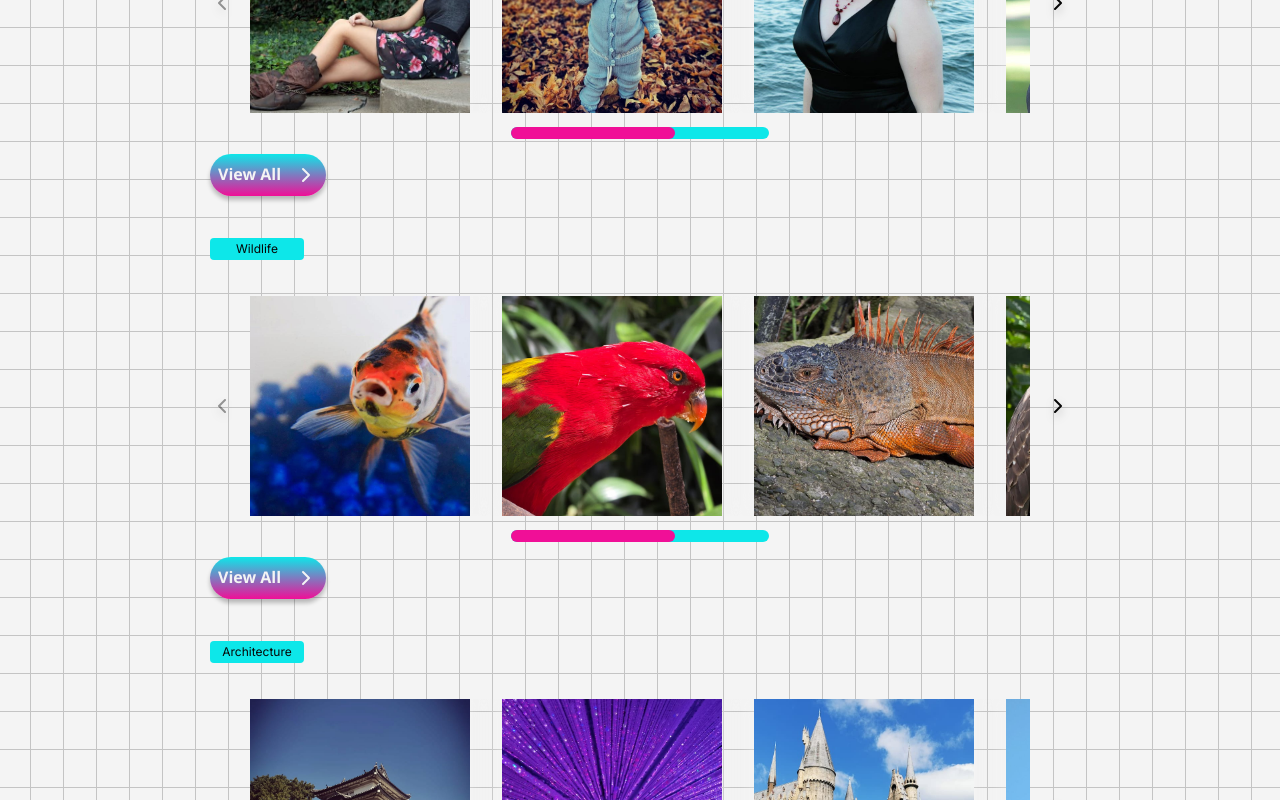
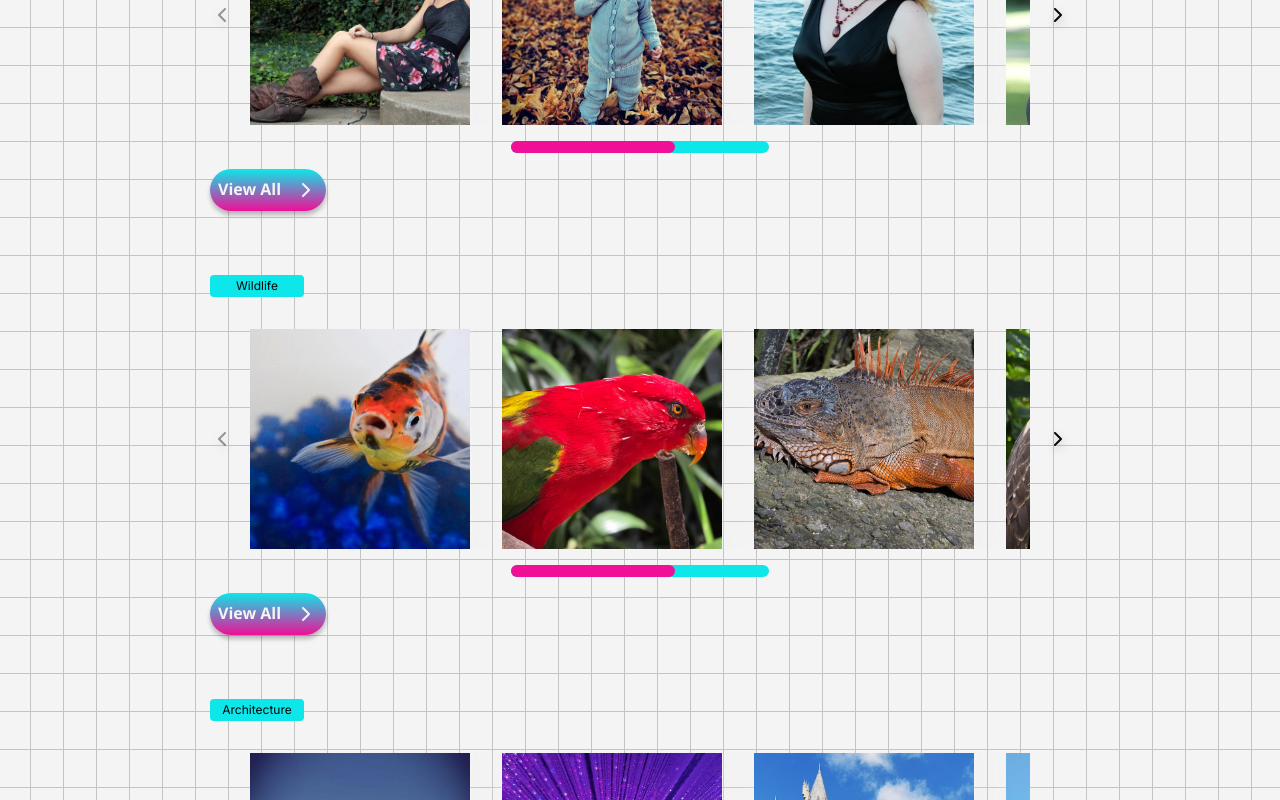
Before and after one commit to duct-tape-deployments/devin-portfolio, a React (Vite) app: page /photography in a window 1280 px wide. Shown: the part 740-1540 px from the top of the page. Built offline with nearby package versions, Linux system fonts and the light colour scheme; a web font is replaced by a local one.

Commit message:
fix(photography): use design-system spacing on the photography page

```diff
--- a/src/components/photography/PhotoCarousel.tsx
+++ b/src/components/photography/PhotoCarousel.tsx
@@ -84,7 +84,7 @@ export function PhotoCarousel({
 
       <ScrollProgress
         thumbRef={thumbRef}
-        className="mt-3.5 w-[30.11%] max-md:ml-[38.67%] md:mx-auto"
+        className="mt-4 w-[30.11%] max-md:ml-[38.67%] md:mx-auto"
       />
     </div>
   );
--- a/src/components/photography/PhotographyCategorySection.tsx
+++ b/src/components/photography/PhotographyCategorySection.tsx
@@ -28,7 +28,7 @@ export function PhotographyCategorySection({
 
   return (
     <Section space="none" aria-labelledby={titleId} className="flex flex-col">
-      <h2 id={titleId} className="badge mb-9">
+      <h2 id={titleId} className="badge mb-8">
         {title}
       </h2>
 
@@ -40,7 +40,7 @@ export function PhotographyCategorySection({
         priority={priority}
       />
 
-      <Link to={`${routes.photography}/${category.slug}`} className="btn btn-primary mt-3.75 w-fit">
+      <Link to={`${routes.photography}/${category.slug}`} className="btn btn-primary mt-4 w-fit">
         {t.viewAll}
         <span className="sr-only"> {t.viewAllCategory(title)}</span>
 
--- a/src/pages/Photography.tsx
+++ b/src/pages/Photography.tsx
@@ -9,12 +9,12 @@ function Photography() {
 
   return (
     <div className="page-grid">
-      <PageContainer className="pt-2.5 pb-10.25">
-        <header className="mb-9.25">
+      <PageContainer className="pt-2.5 pb-16 lg:pb-24">
+        <header className="mb-8">
           <h1 className="title-gradient">{t.title}</h1>
         </header>
 
-        <div className="flex flex-col gap-10.5">
+        <div className="flex flex-col gap-12 lg:gap-16">
           {photographyCategories.map((category, index) => (
             <PhotographyCategorySection
               key={category.slug}
```
